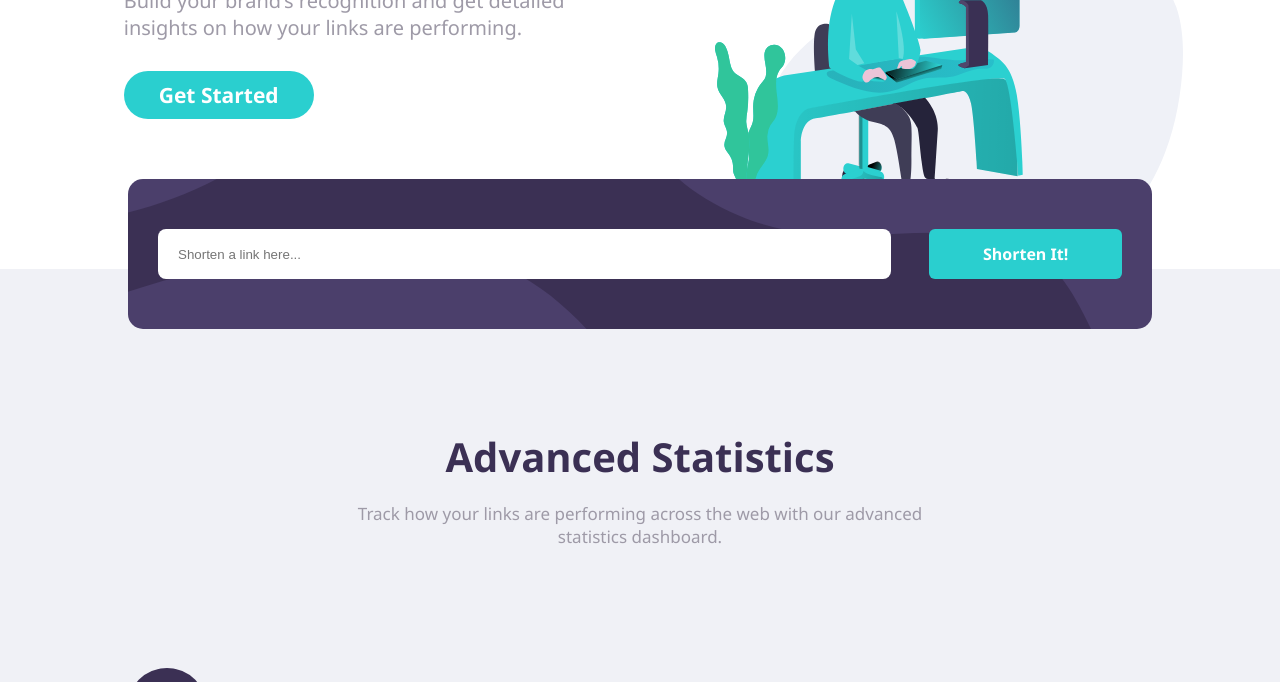
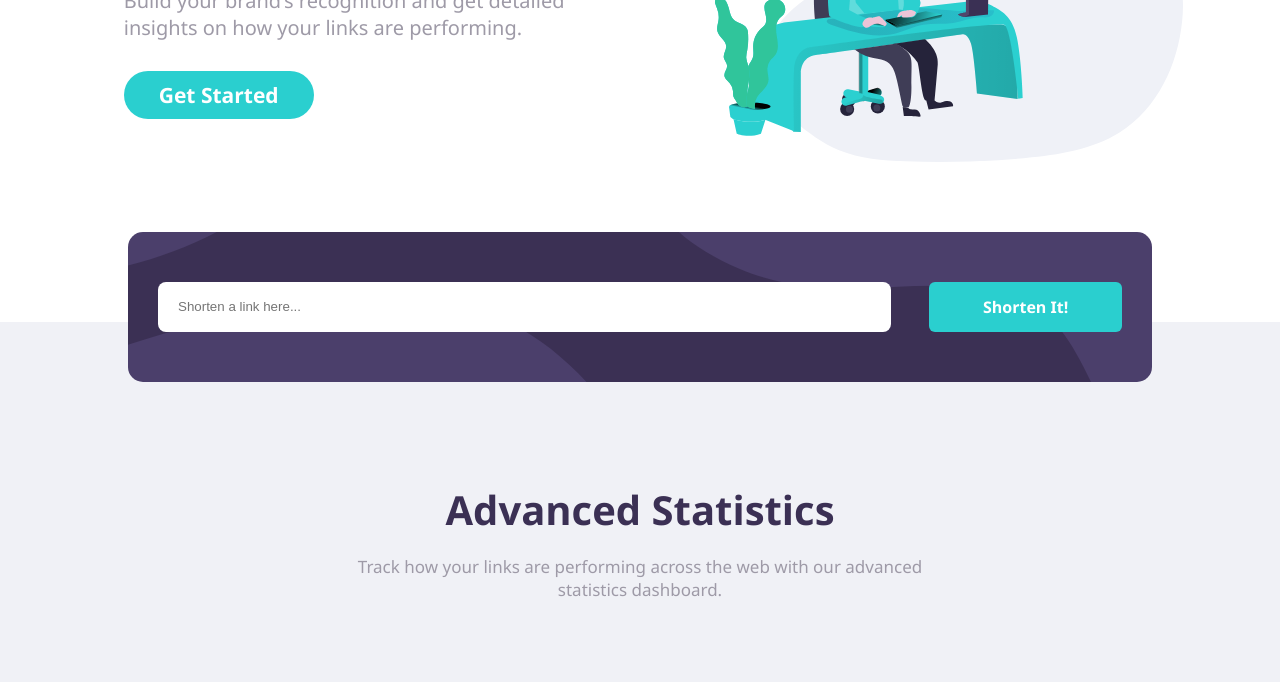
Before and after one commit to krysnkem/url-shortening-api-CSS-Jhay, a plain HTML site: page index.html in a window 1280 px wide. Shown: the part 348-1030 px from the top of the page. Drawn offline with Linux system fonts and the light colour scheme; a web font is replaced by a local one.

Commit message:
Update style.css

```diff
--- a/style.css
+++ b/style.css
@@ -142,6 +142,9 @@
  .sub_section-A{
      padding-bottom: 150px;
  }
+.section-A{
+    padding-bottom: 50px
+}
 
 
  /* particular styles */
@@ -356,7 +359,12 @@
 /* media query at 50rem screen */
 @media(min-width: 50rem){
 
-
+ .sub_section-A{
+     padding-bottom: 150px;
+ }
+.section-A{
+    padding-bottom: 150px
+}
     body{
         overflow-x: hidden;
         /* display: grid;
```
